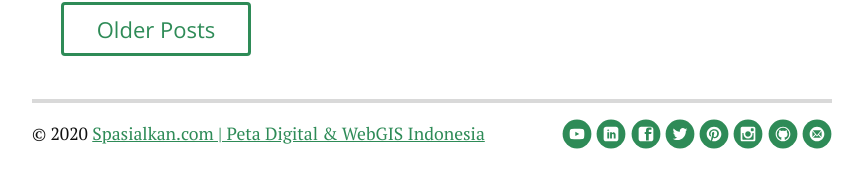
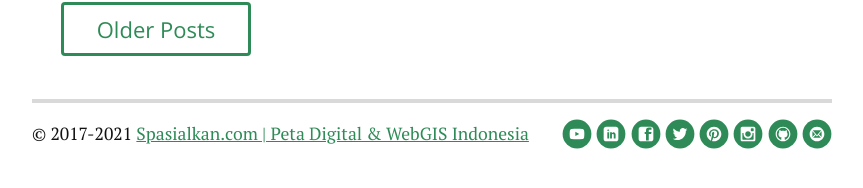
Before and after one commit to rifkifau/rifkifau.github.io, a Jekyll site: the page built from index.html, in a window 1280 px wide and 900 px high, scrolled down 2224 px. Shown: the part 709-897 px from the top of the window, without its empty margins (208-1071 px from the left). Built offline with Jekyll 4.4.1, drawn with Linux system fonts in a browser that asks for light colours; nearby versions of some CDN libraries; the list of posts is cut into pages by our own code; comment, search, counter and statistics services are not loaded.

Commit message:
Update footer.html

```diff
--- a/_includes/footer.html
+++ b/_includes/footer.html
@@ -1,7 +1,7 @@
 <div class="footer">
    <div class="container">
 <!--       <p class="copy">&copy; {{ site.time | date: '%Y' }} <a href="https://spasialkan.com">Spasialkan.COM | Peta Digital & WebGIS Indonesia</a></p> -->
-      <p class="copy">&copy; 2020 <a href="https://spasialkan.com">Spasialkan.com | Peta Digital & WebGIS Indonesia</a></p>
+      <p class="copy">&copy; 2017-2021 <a href="https://spasialkan.com">Spasialkan.com | Peta Digital & WebGIS Indonesia</a></p>
 
       <div class="footer-links">
          <ul class="noList">
```
